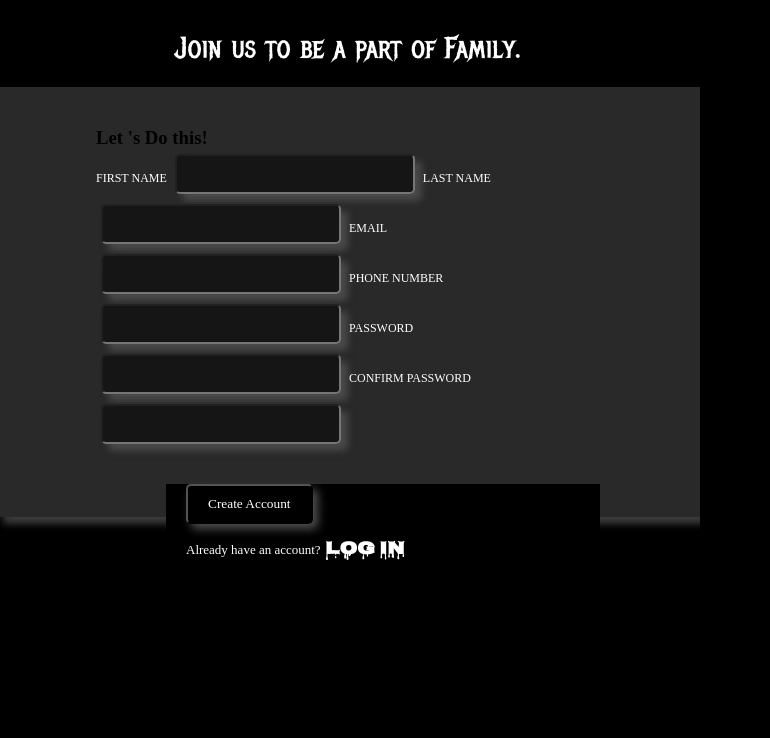
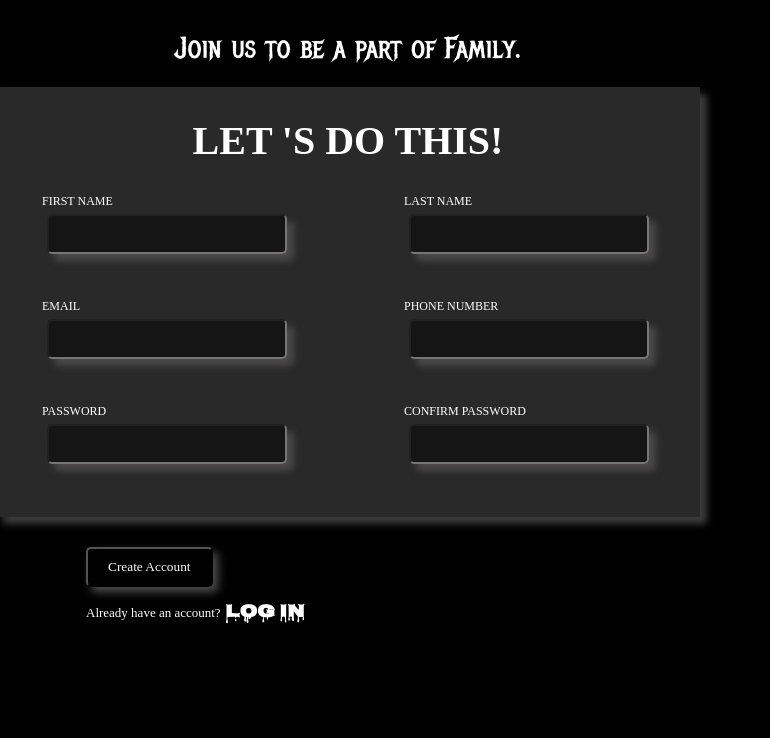
Before and after one commit to Arfa-Zia/Sign-up-Form, a plain HTML site: page index.html in a window 1280 px wide. Shown: the full height of the page, 580-1350 px from the left, 770 px wide, since content can reach past the window. Drawn offline with Linux system fonts and the light colour scheme; a web font is replaced by a local one.

Commit message:
Style form after giving input validations
Styles some divs and classes after changing button type to submit and
giving form input validations

```diff
--- a/style.css
+++ b/style.css
@@ -52,17 +52,18 @@ h1{
 a{
     color: white;
 }
-form{
+#inputs{
     display: flex;
-    height: 200px;
+    height: 150px;
     justify-content: space-around;
-    gap: 30px;
-    margin: 40px 100px 0 100px;
+    gap: 40px;
+    align-items: start;
+    margin: 10px;
     flex-direction: row;
     flex-wrap: wrap;
 }
 label{
-    width: 200px;
+    width: 250px;
     font-family: frijole , 'Times New Roman', Times, serif;
     text-transform: uppercase;
     color: white;
@@ -83,20 +84,22 @@ input{
     height: 30px;
 }
 
-#form-section > h3{
-margin: 30px 30px 10px 100px;
+#form-input> h3{
+margin: 0px 30px 30px 30px ;
+text-align: center;
+padding-top: 30px;
 text-transform: uppercase;
 font-family: frijole , 'Times New Roman', Times, serif;
 font-size: 40px;
 color: white;
 }
-#form-section{
+#form-input{
 background-color: rgb(41, 41, 41);
 height: 430px;
 box-shadow: 7px 7px 7px rgb(59, 59, 59);
 margin: 0;
 }
-#action-section > button{
+#submit{
     background-color: black;
     color: white;
     padding: 10px 20px;
@@ -107,7 +110,7 @@ margin: 0;
     margin-left: 20px;
     margin-bottom: 10px;
 }
-#action-section >button:hover{
+#submit:hover{
     color: black;
     transition: all .4s ease-in-out;
     background-color: white;
@@ -131,7 +134,7 @@ margin: 0;
     width: 100%;
     flex-direction: column;
     margin-left: 70px;
-    margin-top: 5px;
+    margin-top: 30px;
 }
 #description{
     color: white;
```
